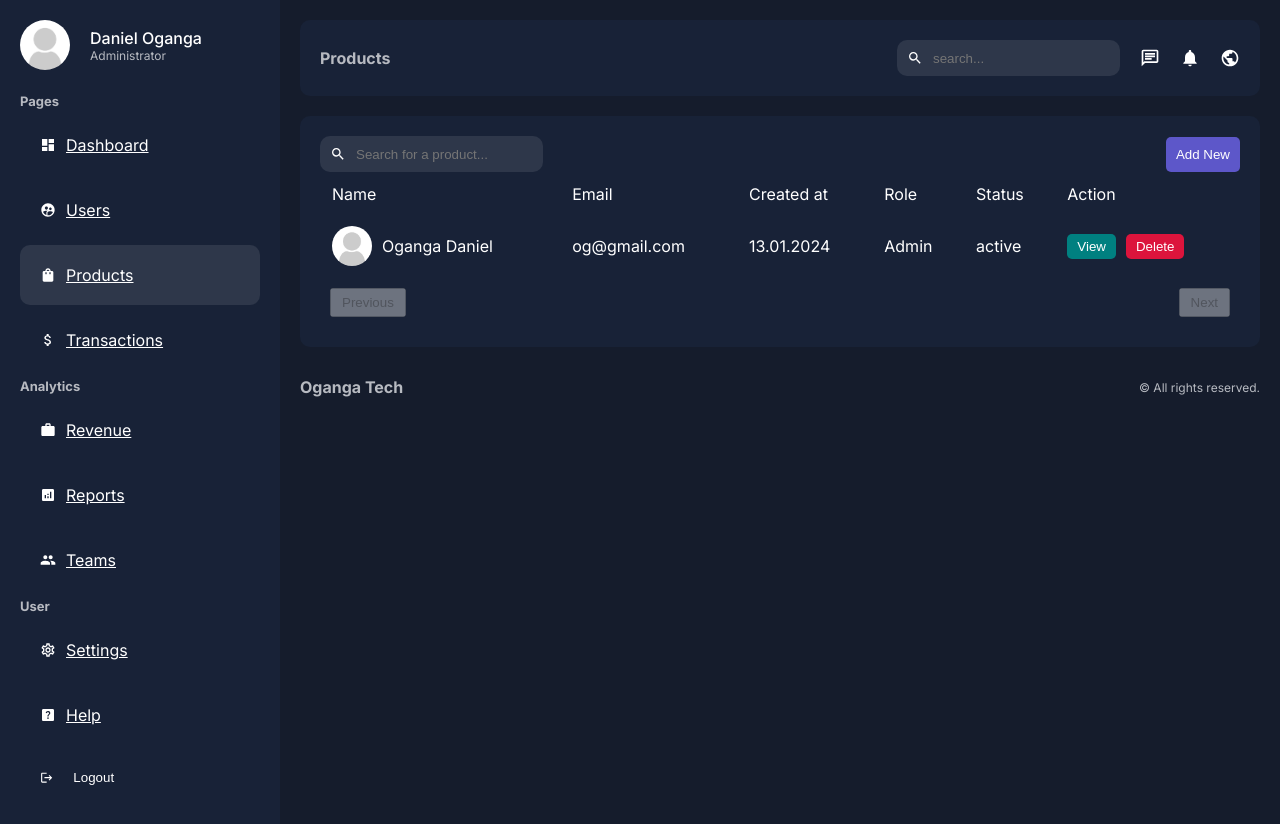
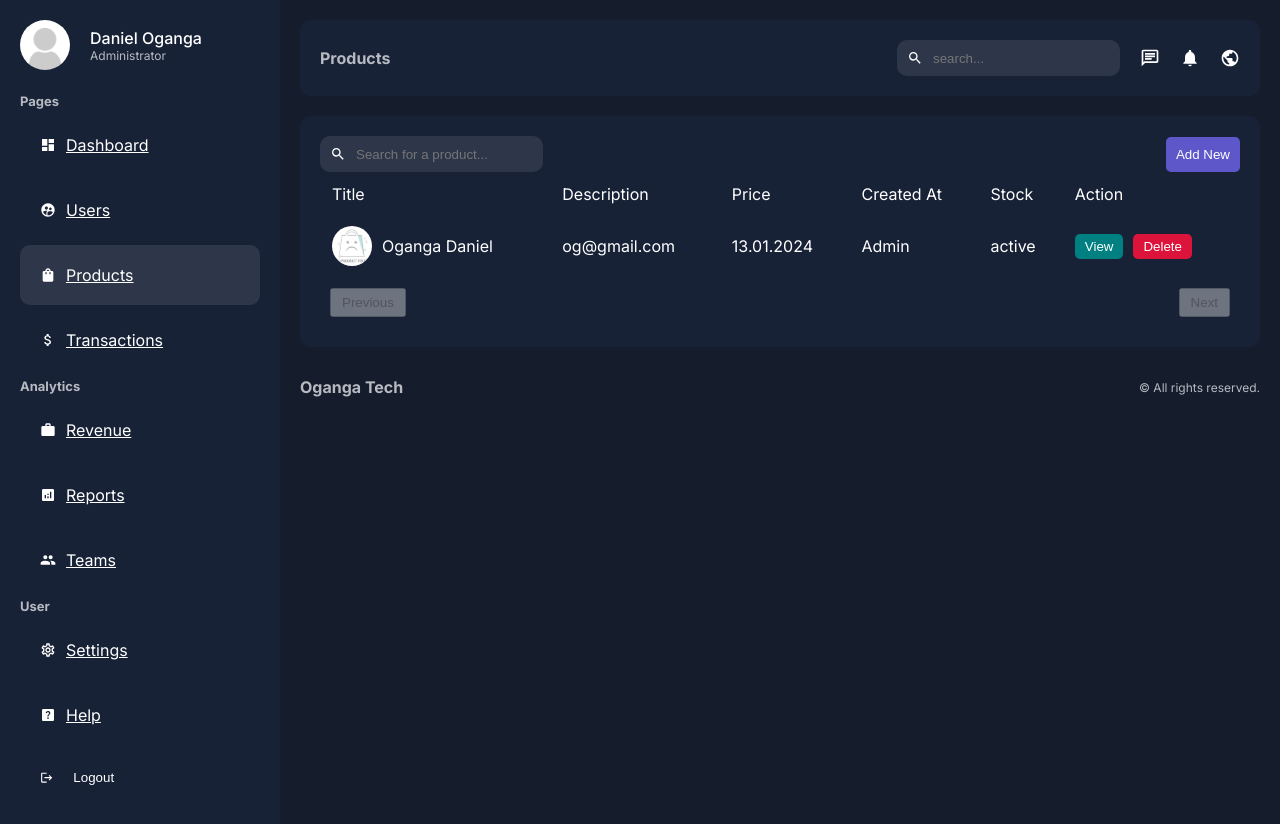
Before and after one commit to manlikeganga19/dashboard, a Next.js app: page /dashboard/products in a window 1280 px wide. Shown: the top 824 px of the page. Built offline with nearby package versions, Linux system fonts and the light colour scheme.

Commit message:
no product image

```diff
--- a/app/dashboard/products/page.jsx
+++ b/app/dashboard/products/page.jsx
@@ -17,11 +17,11 @@ const Productspage = () => {
       <table className={styles.table}>
         <thead>
           <tr>
-            <td>Name</td>
-            <td>Email</td>
-            <td>Created at</td>
-            <td>Role</td>
-            <td>Status</td>
+            <td>Title</td>
+            <td>Description</td>
+            <td>Price</td>
+            <td>Created At</td>
+            <td>Stock</td>
             <td>Action</td>
           </tr>
         </thead>
@@ -30,7 +30,7 @@ const Productspage = () => {
             <td>
               <div className={styles.product}>
                 <Image
-                  src="/noavatar.png"
+                  src="/noproduct.jpg"
                   width={40}
                   height={40}
                   className={styles.productImage}
```
